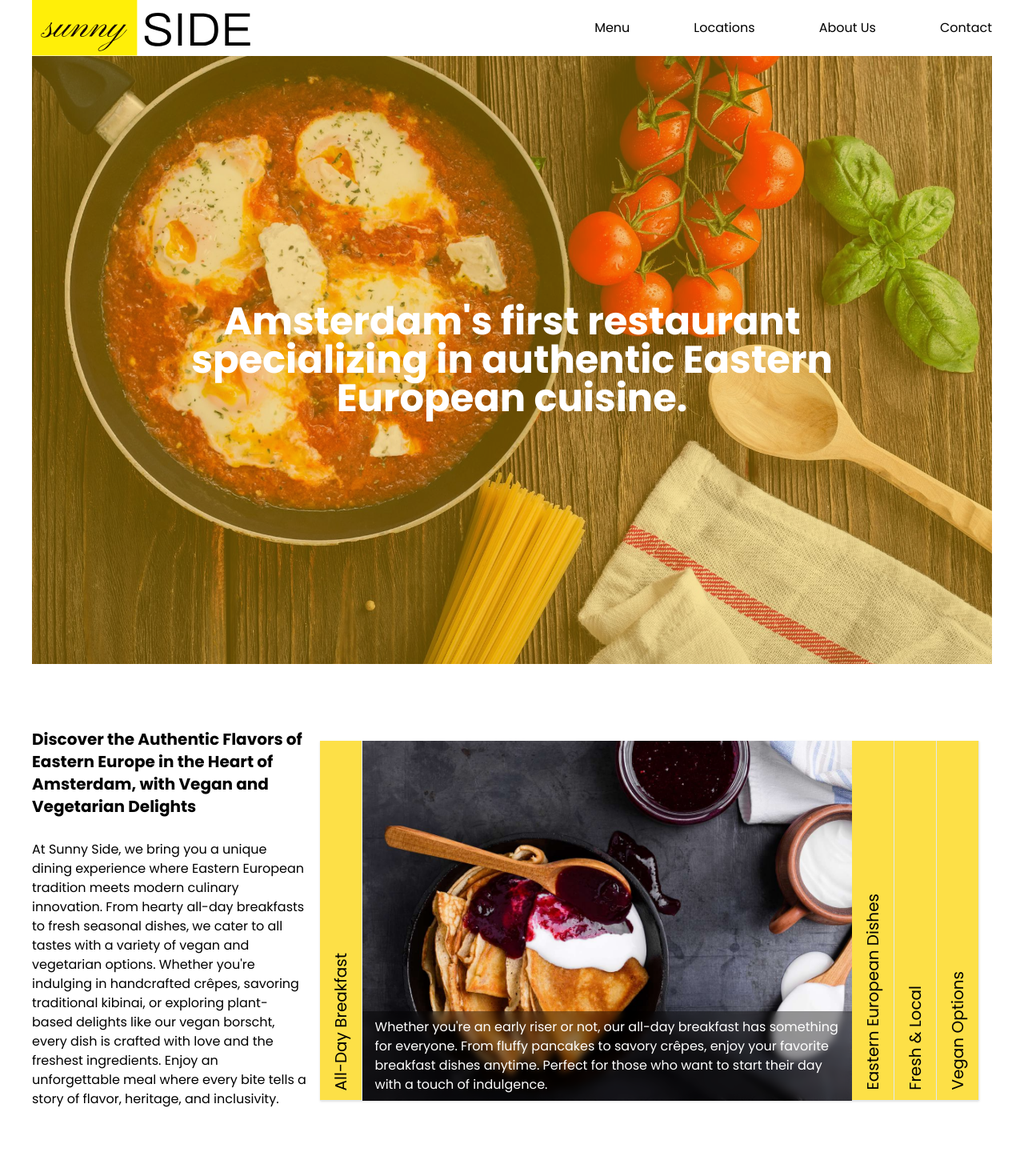
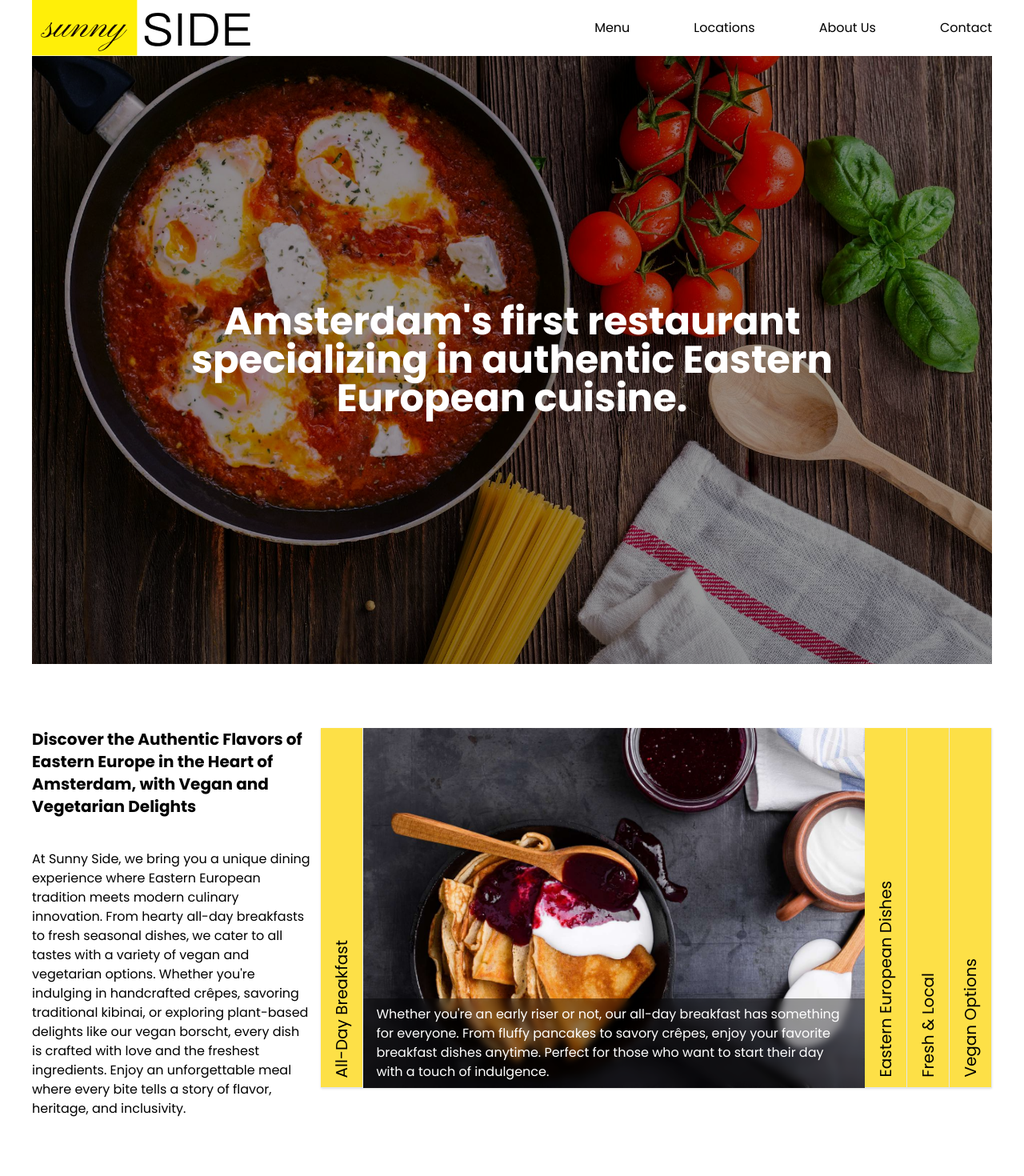
Before and after one commit to nurlanimamali95/sunny-side, a Next.js app: page / in a window 1280 px wide. Shown: the top 1470 px of the page at 80% size. Built offline with nearby package versions, Linux system fonts and the light colour scheme.

Commit message:
accordion componet is updated

```diff
--- a/src/app/components/accordion.tsx
+++ b/src/app/components/accordion.tsx
@@ -8,7 +8,7 @@ export default function Accordion() {
   const [open, setOpen] = useState(items[0].id);
 
   return (
-    <section className="p-4">
+    <section className="">
       <div className="flex flex-col lg:flex-row h-fit lg:h-[450px] w-full max-w-6xl mx-auto shadow overflow-hidden">
         {items.map((item) => {
           return (
@@ -44,7 +44,7 @@ function Panel({ open, setOpen, id, title, imgSrc, description }: PanelProps) {
   return (
     <>
       <button
-        className="hover:bg-white bg-yellow-300 transition-colors p-3 border-r-[1px] border-b-[1px] border-slate-200 flex flex-row-reverse lg:flex-col justify-end items-center gap-4 relative group"
+        className="hover:bg-black hover:text-white bg-yellow-300 transition-colors p-3 border-r-[1px] border-b-[1px] border-slate-200 flex flex-row-reverse lg:flex-col justify-end items-center gap-4 relative group"
         onClick={() => setOpen(id)}
       >
         <span
--- a/src/app/sections/hero.tsx
+++ b/src/app/sections/hero.tsx
@@ -4,7 +4,7 @@ import hero from "@/app/assets/hero.jpg";
 export default function Hero() {
   return (
     <div className="relative h-[95vh] mb-[5rem]">
-      <div className="absolute inset-0 bg-yellow-500 opacity-40 z-10"></div>
+      <div className="absolute inset-0 bg-black opacity-40 z-10"></div>
       <Image
         src={hero}
         alt="hero"
--- a/src/app/sections/info.tsx
+++ b/src/app/sections/info.tsx
@@ -2,8 +2,8 @@ import Accordion from "@/app/components/accordion";
 
 export default function Info() {
   return (
-    <div className="lg:flex">
-      <div className="flex flex-col gap-7 w-[40%]">
+    <div className="flex flex-col lg:flex-row gap-[5rem] lg:gap-3">
+      <div className="flex flex-col gap-10 lg:w-[40%]">
         <h2 className="font-semibold text-xl">
           Discover the Authentic Flavors of Eastern Europe in the Heart of
           Amsterdam, with Vegan and Vegetarian Delights
```
